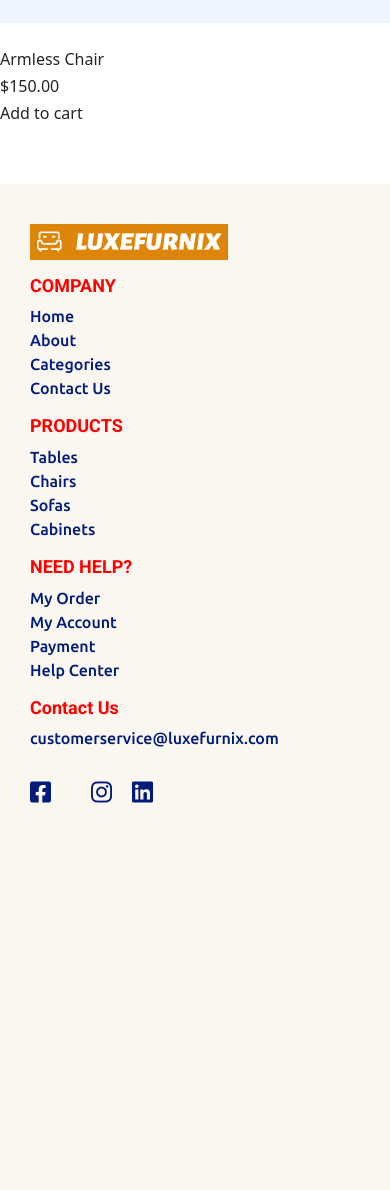
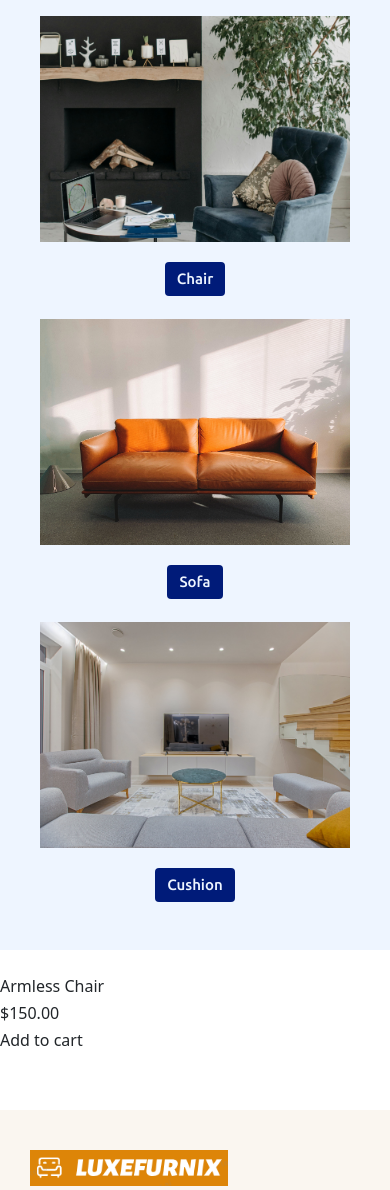
Before and after one commit to EucTech/luxefurnix, a Python web app: template templates/layout.html in a window 390 px wide. Shown: the part 843-2033 px from the top of the page. Before the commit the page ends 1646 px from the top, so only its background shows below. Run offline with Jinja, Linux system fonts and the light colour scheme; the template is opened without the code that fills it, so the values that code supplies are empty.

Commit message:
worked on categoreis screen responsive

```diff
--- a/static/styles/products.css
+++ b/static/styles/products.css
@@ -30,7 +30,7 @@ ul {
 
 .categories {
     width: 100%;
-    height: 25em;
+    height: 100%;
     margin-top: 60px;
     padding: 40px 80px;
     display: flex;
@@ -55,12 +55,13 @@ ul {
 
 .categories .items {
     width: 100%;
-    display: flex;
-    justify-content: space-between;
+    display: grid;
+    grid-template-columns: repeat(4, 1fr);
+    gap: 15px;
 }
 
 .categories .items .product {
-    width: 24%;
+    width: 100%;
     height: 18em;
     display: flex;
     flex-direction: column;
@@ -72,6 +73,7 @@ ul {
     width: 100%;
     height: 18em;
     overflow: hidden;
+    cursor: pointer;
 }
 
 .categories .product h6 {
@@ -116,3 +118,30 @@ ul {
     background-repeat: no-repeat;
     background-size: cover;
 }
+
+
+/* Screen sizes for Our collections */
+
+@media only screen and (max-width: 992px) {
+    .categories {
+        padding: 40px 40px;
+    }
+}
+
+@media only screen and (max-width: 800px) {
+    .categories .items {
+        grid-template-columns: repeat(3, 1fr);
+    }
+}
+
+@media only screen and (max-width: 630px) {
+    .categories .items {
+        grid-template-columns: repeat(2, 1fr);
+    }
+}
+
+@media only screen and (max-width: 480px) {
+    .categories .items {
+        grid-template-columns: repeat(1, 1fr);
+    }
+}
```
